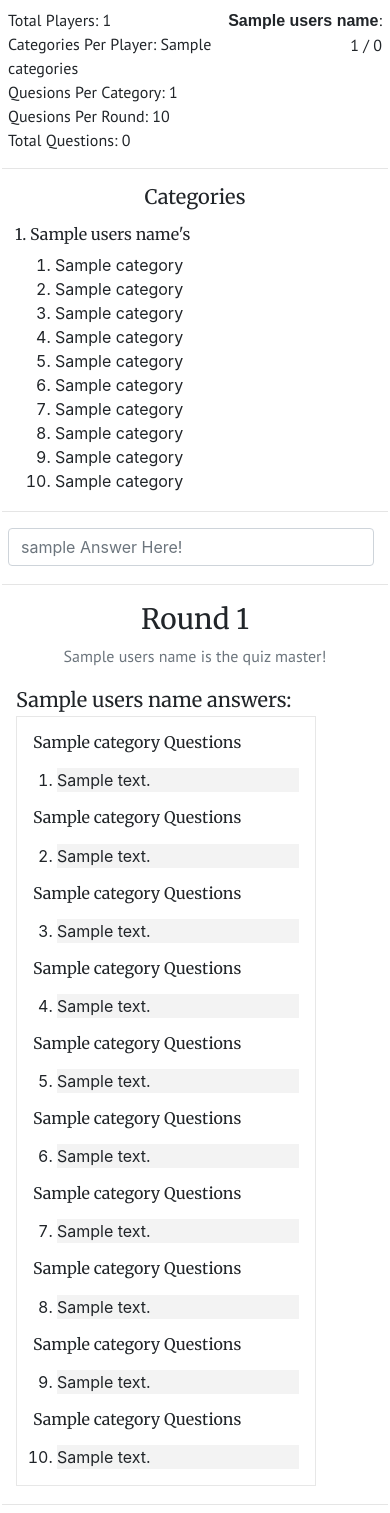
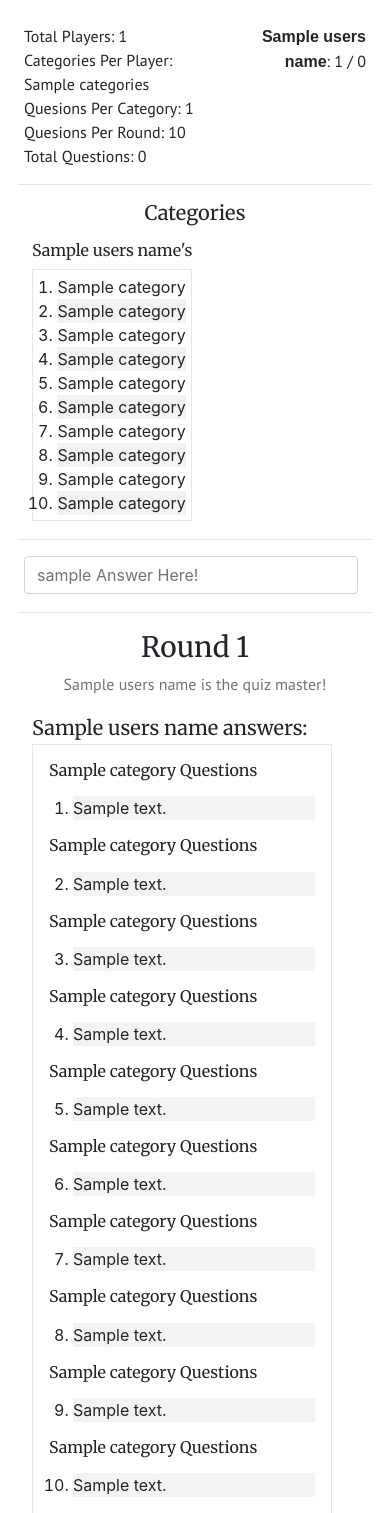
Before and after one commit to Fordalex/quiz-night, a Flask app: a page that uses templates/base.html in a window 390 px wide. Shown: the part 390-1903 px from the top of the page. Run offline with Flask 2, Linux system fonts and the light colour scheme; a database or web service that is not in the repository returns one stand-in record (values such as "Sample title"); some libraries are stand-ins or nearby versions; some web fonts are replaced.

Commit message:
Made the quiz page more resposive.

```diff
--- a/app.py
+++ b/app.py
@@ -192,10 +192,12 @@ def log_out():
 # restart quiz
 @app.route('/quiz_ended')
 def quiz_ended():
+    # get the current quiz
+    quizName = session["quizName"]
+    quiz = mongo.db.quizzes.remove({'quizName': quizName})
 
     session.clear()
-
-    return redirect(url_for('settings'))
+    return redirect(url_for('menu'))
 
 if __name__ == '__main__':
     app.secret_key = 'mysecret'
--- a/static/css/style.css
+++ b/static/css/style.css
@@ -54,6 +54,31 @@ p,a {
     margin-bottom: 10px;
 }
 
+.answer-count-container {
+    max-height: 120px;
+    overflow-y: auto;
+}
+
+.category-wrapper {
+    overflow: auto;
+    white-space: nowrap;
+}
+
+.category-container {
+    min-width: 100px;
+    display: inline-block;
+    margin-right: 10px;
+}
+
+.category-list {
+    border: solid rgb(231, 231, 231) 1px;
+    padding: 5px;
+}
+
+.category-list li:nth-child(even) {
+    background-color: rgb(243, 243, 243);
+}
+
 .round-wrapper {
     overflow: auto;
     white-space: nowrap;
--- a/templates/base.html
+++ b/templates/base.html
@@ -9,7 +9,7 @@
     <link rel="stylesheet" href="{{ url_for('static', filename='css/style.css')}} ">
     <title>Quiz Night</title>
 </head>
-<body class="p-0 p-md-3">
+<body class="p-3">
 
     <div class="page-container">
     {%block content %}{% endblock %}
--- a/templates/menu.html
+++ b/templates/menu.html
@@ -1,12 +1,12 @@
 {% extends 'base.html' %}
 {% block content %}
 
-<h2 class="text-center my-4">Quiz Master</h2>
+<h2 class="text-center mt-4 mb-2">Quiz Master</h2>
 
 <div class="d-flex justify-content-center">
     <div class="enter-container">
         <div class="container-fluid p-0">
-            <p class="text-center">Please enter the name of your quiz!</p>
+            <p class="text-center text-secondary">Please enter the name of your quiz!</p>
             <form method="POST">
                 <label class="mt-2">Quiz Name</label>
                 <input type="text" name="quizName" class="form-control" placeholder="Smith's Quiz" required>
--- a/templates/quiz.html
+++ b/templates/quiz.html
@@ -45,7 +45,7 @@
         </div>
     </div>
     <!-- (mobile only) how many quesions have been answered from each player -->
-    <div class="col-5 p-0 d-block d-md-none">
+    <div class="col-5 p-0 d-block d-md-none answer-count-container">
             {% for user in range(quiz.userCount) %}
                 {% set usersName = quiz.usersNames[user] %}
                 <p class="m-0 text-right"><b>{% if quiz.usersData[usersName]['answers'] | length == quiz.categories * quiz.questionsCount * usersQuestions %}<img src="https://img.icons8.com/flat_round/12/000000/checkmark.png" class="mr-2"/>{% endif %}{{ usersName }}</b>: {{ quiz.usersData[usersName]['answers'] | length }} / {{ quiz.categories * quiz.questionsCount * usersQuestions }}</p>
@@ -57,29 +57,38 @@
 <hr class="mb-3">
 
 <!-- The players and their categories -->
-<div class="row m-0 p-0 justify-content-center">
+<div class="row m-0 p-0">
     <div class="col-12 m-0 p-0">
         <h5 class="text-center mb-3">Categories</h5>
     </div>
+</div>
+<div class="row m-0 p-0">
+    <div class="col-12 col-md-10 m-0 p-0">
+        <div class="category-wrapper px-3">
             {% for user in range(quiz.userCount) %}
-        <div class="col">
+                <div class="category-container">
                     {% set usersName = quiz.usersNames[user] %}
-            <h6>{{ loop.index }}. {{ usersName }}'s</h6>
-            <ol>
+                    <h6>{{ usersName }}'s</h6>
+                    <ol class="pl-4 category-list">
                         {% for cat in range(quiz.categories) %}
-                <li>{{ quiz.usersData[usersName]['categories'][cat] }}</li>
+                            <li class="text-center">{{ quiz.usersData[usersName]['categories'][cat] }}</li>
                         {% endfor %}
                     </ol>
                 </div>
             {% endfor %}
+        </div>
+    </div>
       <!-- (Desktop only) how many quesions have been answered from each player -->
-    <div class="col-3 p-0 d-none d-md-block">
+      <div class="col p-0 d-none d-md-block answer-count-container">
         {% for user in range(quiz.userCount) %}
             {% set usersName = quiz.usersNames[user] %}
             <p class="m-0 text-right"><b>{% if quiz.usersData[usersName]['answers'] | length == quiz.categories * quiz.questionsCount * usersQuestions %}<img src="https://img.icons8.com/flat_round/12/000000/checkmark.png" class="mr-2"/>{% endif %}{{ usersName }}</b>: {{ quiz.usersData[usersName]['answers'] | length }} / {{ quiz.categories * quiz.questionsCount * usersQuestions }}</p>
         {% endfor %}
     </div>
 </div>
+
+
+
 
 <hr class="mb-3">
 
--- a/templates/settings.html
+++ b/templates/settings.html
@@ -12,7 +12,7 @@
                     <a href="menu"><button class="btn btn-success container-fluid my-2">Menu</button></a>
                 </div>
             </div>
-            <p class="text-center">Please create your quiz!</p>
+            <h5 class="text-center my-2">Enter Your Settings</h5>
             <form method="POST">
                 <div class="row m-0 p-0">
                     <div class="col-12 m-0 p-0">
@@ -57,7 +57,7 @@
         var amountOfUsers = $('#userCount').val()
         $('#usersContainer').html('')
         if (amountOfUsers < 1) {
-            $('#usersContainer').append('<p class="text-danger mt-2">Please add the amount of people taking part in the quiz.</p>');
+            $('#usersContainer').append('<p class="text-danger mt-2">Please enter the amount of people taking part in the quiz.</p>');
         } else {
             for (let i = 0; i < amountOfUsers; i++) {
             $('#usersContainer').append(`
```
Lines whose indentation alone changed are shown as unchanged.
